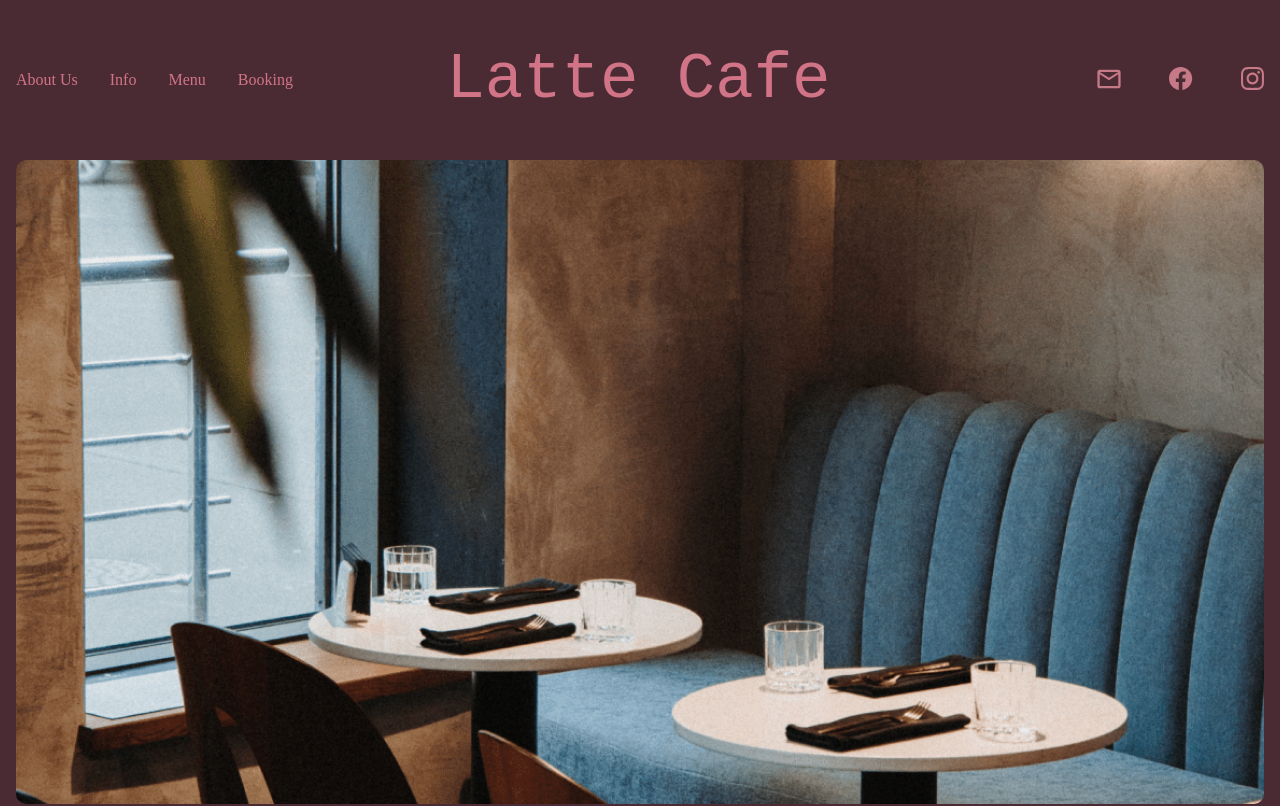
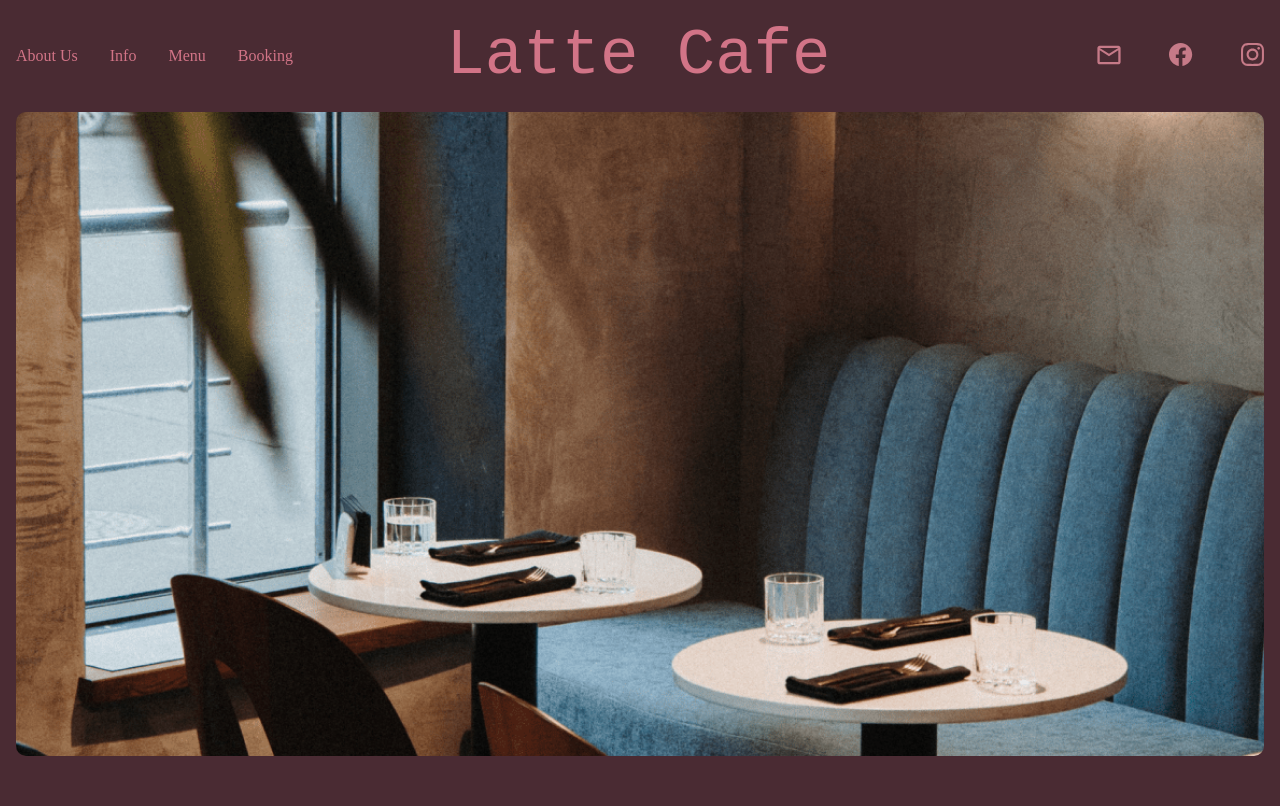
Before and after one commit to Leladatan/Latte-Cafe, a React (Vite) app: page / in a window 1280 px wide. Shown: the top 806 px of the page. Built offline with nearby package versions, Linux system fonts and the light colour scheme; a web font is replaced by a local one.

Commit message:
add sticky for header

```diff
--- a/src/Styles/header.module.scss
+++ b/src/Styles/header.module.scss
@@ -1,7 +1,10 @@
 //header
 .header {
-  padding: 3rem 0;
+  padding: 1.5rem 0;
   background-color: #4A2B33;
+  position: sticky;
+  top: 0;
+  left: 0;
 }
 
 .header__content {
--- a/src/Styles/index.module.css
+++ b/src/Styles/index.module.css
@@ -2,8 +2,11 @@
 @tailwind components;
 @tailwind utilities;
 .header {
-  padding: 3rem 0;
+  padding: 1.5rem 0;
   background-color: #4A2B33;
+  position: sticky;
+  top: 0;
+  left: 0;
 }
 
 .header__content {
```
Also changed, not shown: 1 other file (tests, documents, lock files or other folders).
